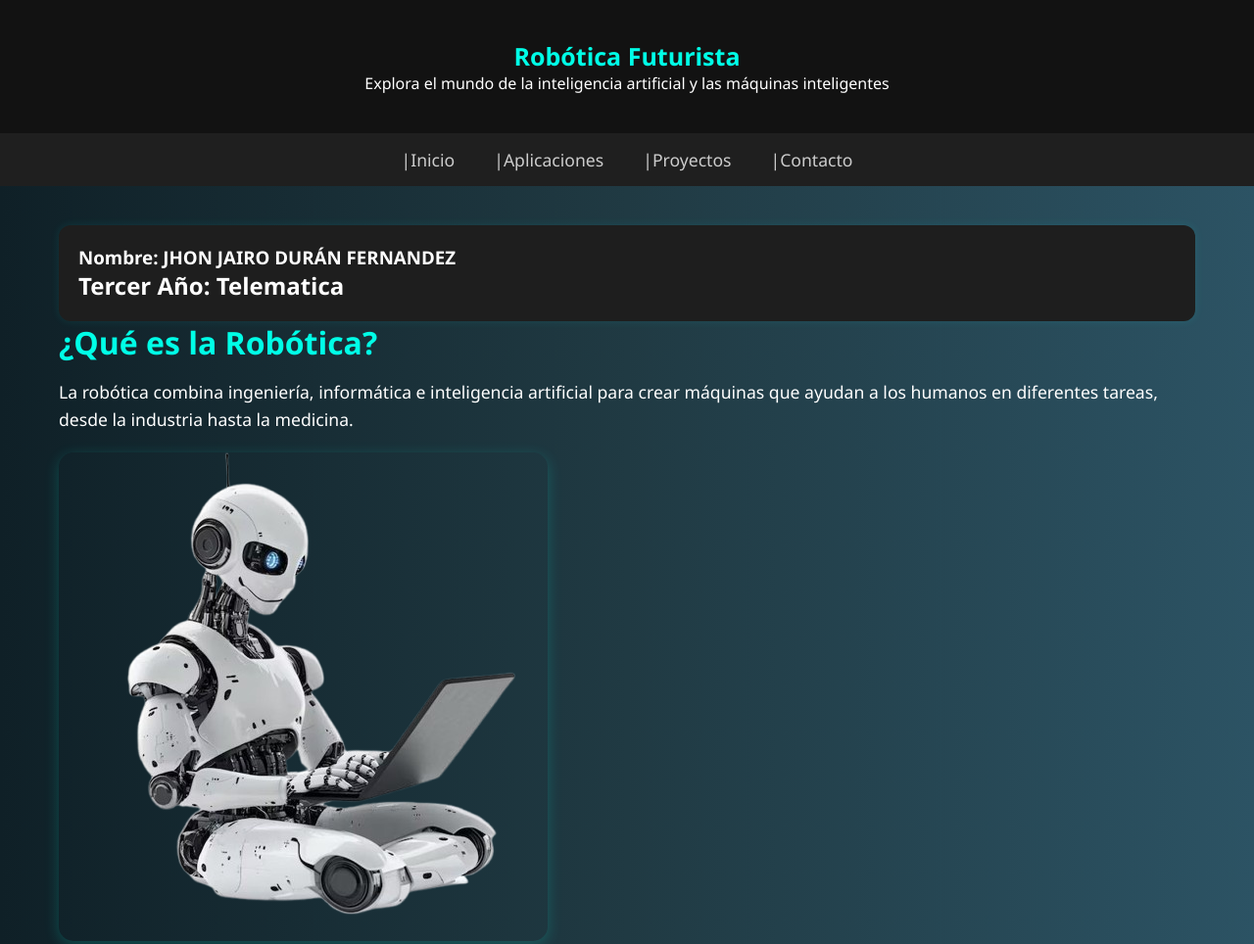
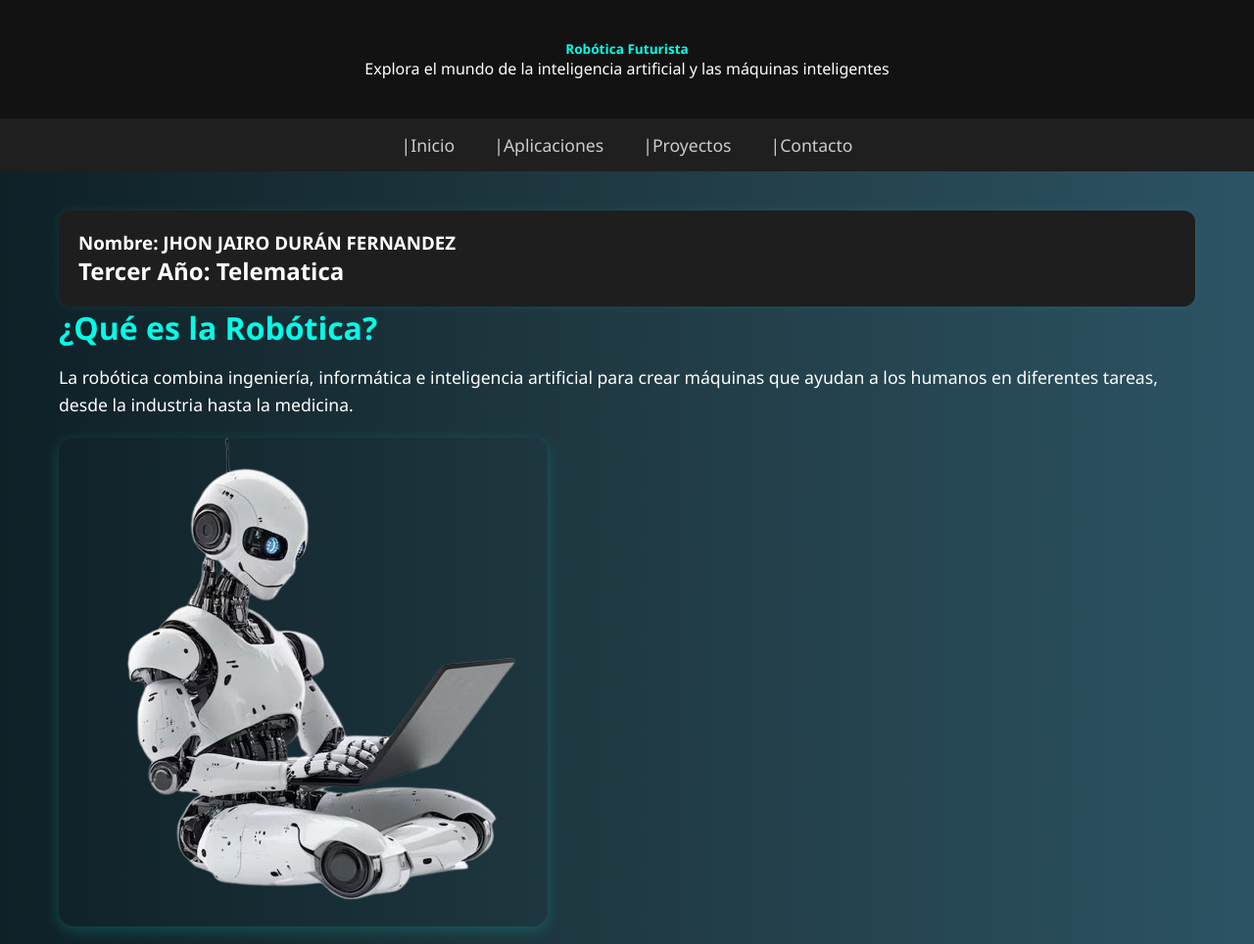
Before and after one commit to IngFranciscoSanchez/PaginaWeb, a plain HTML site: page Pagina dos.html in a window 1280 px wide. Shown: the top 964 px of the page at 98% size. Drawn offline with Linux system fonts and the light colour scheme.

Commit message:
Update Pagina dos.html

```diff
--- a/Pagina dos.html
+++ b/Pagina dos.html
@@ -26,7 +26,7 @@
     }
 
     header h1 {
-      font-size: 25px;
+      font-size: 85%;
       color: #00ffe7;
     }
 
```
